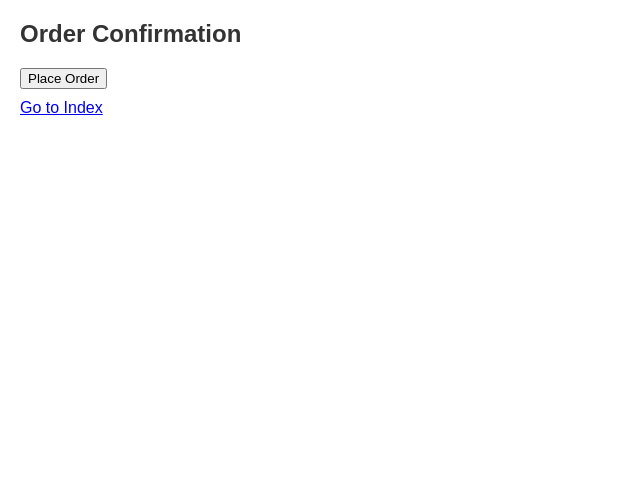
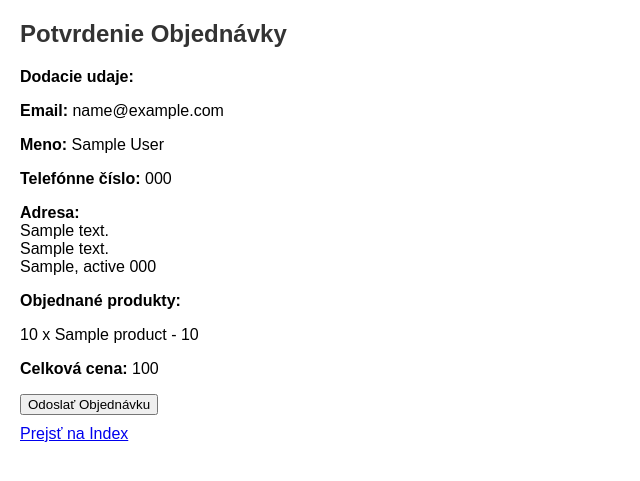
Before and after one commit to IQcrew/webpages, a PHP site: page /SOC/objednavka.php in a window 1280 px wide. Shown: the top 481 px of the page, without its empty margins (0-640 px from the left). Run offline with PHP 8.4, Linux system fonts and the light colour scheme; the visitor is signed in with stand-in values (Sample User, id 1); tables that the repository leaves empty or names only in its code hold one stand-in row (values such as "Sample post").

Commit message:
userShippingInfoSummary

```diff
--- a/SOC/index.php
+++ b/SOC/index.php
@@ -11,9 +11,7 @@
 
 </head>
 
-<?php
-include('db_connection.php');
-?>
+
 
 
 
--- a/SOC/objednavka.php
+++ b/SOC/objednavka.php
@@ -8,14 +8,14 @@ if (isset($_SESSION['email']) && $_SESSION['email'] != "") {
     // Get the user email from the session
     $userEmail = $_SESSION['email'];
 
-    // Perform a database query to retrieve the user ID based on the email
-    $sql = "SELECT user_id FROM users WHERE email = '$userEmail'";
-    $result = $conn->query($sql);
+    // Perform a database query to retrieve the user information based on the email
+    $userInfoSql = "SELECT * FROM users WHERE email = '$userEmail'";
+    $userInfoResult = $conn->query($userInfoSql);
 
-    if ($result->num_rows > 0) {
-        // Fetch the user ID
-        $row = $result->fetch_assoc();
-        $userId = $row['user_id'];
+    if ($userInfoResult->num_rows > 0) {
+        // Fetch the user information
+        $userInfo = $userInfoResult->fetch_assoc();
+        $userId = $userInfo['user_id'];
 
         // Now, $userId contains the user ID associated with the email in the session
     }
@@ -28,18 +28,19 @@ else {
 }
 
 // Handle the order placement
+// Fetch the products in the shopping cart for the specific user
+$cartSql = "SELECT p.name, p.price, sc.quantity
+            FROM shopping_cart sc
+            JOIN products p ON sc.product_id = p.product_id
+            WHERE sc.user_id = $userId";
+$cartResult = $conn->query($cartSql);
 if ($_SERVER["REQUEST_METHOD"] == "POST" && isset($_POST['place_order'])) {
-    // Fetch the products in the shopping cart for the specific user
-    $cartSql = "SELECT p.name, p.price, sc.quantity
-                FROM shopping_cart sc
-                JOIN products p ON sc.product_id = p.product_id
-                WHERE sc.user_id = $userId";
-    $cartResult = $conn->query($cartSql);
 
     // Display the receipt
     if ($cartResult->num_rows > 0) {
-        echo "<h2>Order Receipt</h2>";
-
+        echo "<h2>Potvrdenie Objednávky</h2>";
+        echo "<p>Vaša objednávka bola úspešne odoslaná. Ďakujeme!</p><br/>";
+        echo "<p><strong>Objednané produkty:</strong></p>";
         while ($cartRow = $cartResult->fetch_assoc()) {
             echo "<p>" . $cartRow['quantity'] . ' x ' . $cartRow['name'] . ' - ' . $cartRow['price'] . "</p>";
         }
@@ -50,19 +51,18 @@ if ($_SERVER["REQUEST_METHOD"] == "POST" && isset($_POST['place_order'])) {
         while ($cartRow = $cartResult->fetch_assoc()) {
             $totalPrice += $cartRow['price'] * $cartRow['quantity'];
         }
-        echo "<p>Total Price: $totalPrice</p>";
+        echo "<p><strong>Celková cena:</strong> $totalPrice</p>";
 
         // Delete shopping cart rows associated with the user
         $deleteCartSql = "DELETE FROM shopping_cart WHERE user_id = $userId";
         $conn->query($deleteCartSql);
 
-        echo "<p>Your order has been placed. Thank you!</p>";
     } else {
-        echo "<p>Your shopping cart is empty.</p>";
+        echo "<p>Váš nákupný košík je prázdny.</p>";
     }
 
     // Redirect back to the index page or display a success message
-    echo "<p><a href='index.php'>Go to Index</a></p>";
+    echo "<p><a href='index.php'>Prejsť na Index</a></p>";
     exit();
 }
 
@@ -72,11 +72,11 @@ $conn->close();
 ?>
 
 <!DOCTYPE html>
-<html lang="en">
+<html lang="sk"> <!-- Set the language to Slovak -->
 <head>
     <meta charset="UTF-8">
     <meta name="viewport" content="width=device-width, initial-scale=1.0">
-    <title>Order Confirmation</title>
+    <title>Potvrdenie Objednávky</title>
     <style>
         body {
             font-family: Arial, sans-serif;
@@ -93,12 +93,41 @@ $conn->close();
     </style>
 </head>
 <body>
-    <h2>Order Confirmation</h2>
+    <h2>Potvrdenie Objednávky</h2>
+    <?php
+    if ($cartResult->num_rows > 0) {
 
+        // Display user information
+        echo "<p><strong>Dodacie udaje:</strong></p>";
+        echo "<p><strong>Email:</strong> " . $userInfo['email'] . "</p>";
+        echo "<p><strong>Meno:</strong> " . $userInfo['first_name'] . " " . $userInfo['last_name'] . "</p>";
+        echo "<p><strong>Telefónne číslo:</strong> " . $userInfo['phone_number'] . "</p>";
+        echo "<p><strong>Adresa:</strong><br>";
+        echo $userInfo['address_line1'] . "<br>";
+        if (!empty($userInfo['address_line2'])) {
+            echo $userInfo['address_line2'] . "<br>";
+        }
+        echo $userInfo['city'] . ", " . $userInfo['state'] . " " . $userInfo['zip_code'] . "</p>";
+
+        // Display ordered products
+        echo "<p><strong>Objednané produkty:</strong></p>";
+        while ($cartRow = $cartResult->fetch_assoc()) {
+            echo "<p>" . $cartRow['quantity'] . ' x ' . $cartRow['name'] . ' - ' . $cartRow['price'] . "</p>";
+        }
+
+        // Calculate and display total price
+        $totalPrice = 0;
+        $cartResult->data_seek(0); // Reset the result set pointer
+        while ($cartRow = $cartResult->fetch_assoc()) {
+            $totalPrice += $cartRow['price'] * $cartRow['quantity'];
+        }
+        echo "<p><strong>Celková cena:</strong> $totalPrice</p>";
+    }
+    ?>
     <form method="post" action="">
-        <input type="submit" name="place_order" value="Place Order">
+        <input type="submit" name="place_order" value="Odoslať Objednávku">
     </form>
 
-    <p><a href="index.php">Go to Index</a></p>
+    <p><a href="index.php">Prejsť na Index</a></p>
 </body>
 </html>
```
